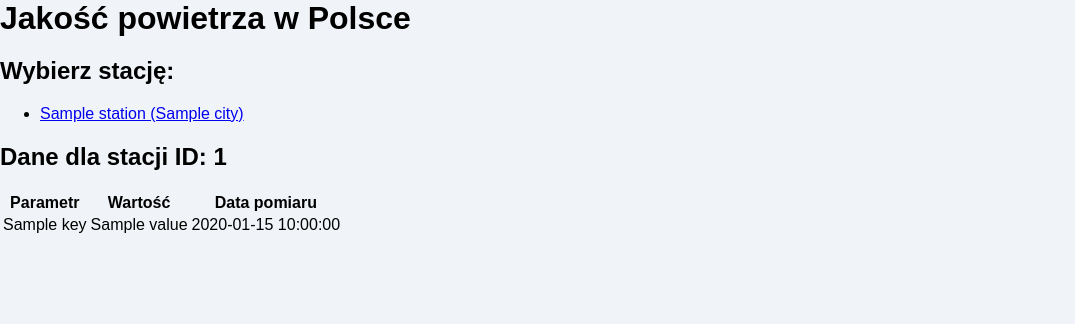
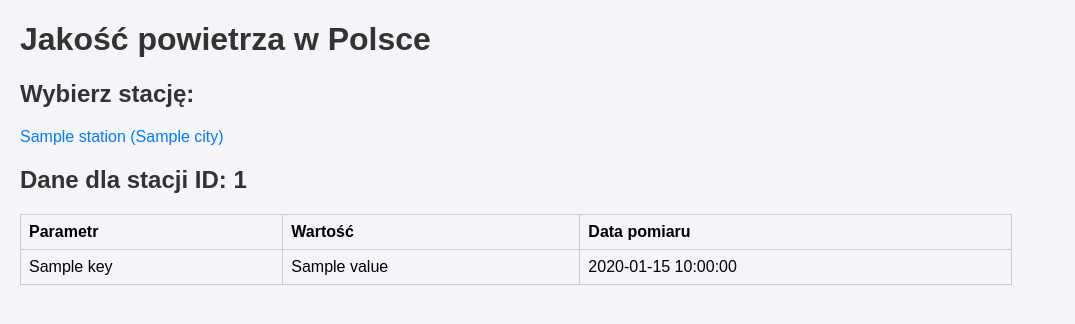
Before and after one commit to BezFantazji/projekt_geoinformatyczny2, a Flask app: template templates/index.html in a window 1280 px wide. Shown: the top 324 px of the page, without its empty margins (0-1075 px from the left). Run offline with Flask 3, Linux system fonts and the light colour scheme; the template is opened without the code that fills it: most values are stand-ins (such as "Sample title", 1, 10 or a date in 2020).

Commit message:
Refactor CSS styles for layout and appearance
Updated styles for body, headers, lists, and tables.

```diff
--- a/static/style.css
+++ b/static/style.css
@@ -1,56 +1,42 @@
 body {
-    font-family: 'Arial', sans-serif;
-    background-color: #f0f4f8;
-    margin: 0;
+    font-family: Arial, sans-serif;
+    background-color: #f4f4f9;
+    margin: 20px;
+}
+
+h1, h2 {
+    color: #333;
+}
+
+ul {
+    list-style: none;
     padding: 0;
 }
 
-header {
-    background-color: #4a90e2;
-    color: white;
-    padding: 1rem;
-    text-align: center;
+ul li {
+    margin: 5px 0;
 }
 
-h1 {
-    margin: 0;
-    font-size: 2rem;
+ul li a {
+    text-decoration: none;
+    color: #007bff;
 }
 
-main {
-    padding: 2rem;
+ul li a:hover {
+    text-decoration: underline;
 }
 
-.stations {
-    display: grid;
-    grid-template-columns: repeat(auto-fill, minmax(280px, 1fr));
-    gap: 1.5rem;
+table {
+    border-collapse: collapse;
+    width: 80%;
+    margin-top: 20px;
 }
 
-.station-card {
-    background: white;
-    padding: 1rem 1.5rem;
-    border-radius: 12px;
-    box-shadow: 0 4px 8px rgba(0,0,0,0.1);
-    transition: transform 0.2s;
+table, th, td {
+    border: 1px solid #ccc;
 }
 
-.station-card:hover {
-    transform: translateY(-5px);
+th, td {
+    padding: 8px;
+    text-align: left;
 }
-
-.station-card h2 {
-    margin-top: 0;
-    font-size: 1.3rem;
-    color: #333;
-}
-
-.station-card ul {
-    padding-left: 1rem;
-    margin: 0.5rem 0 0 0;
-}
-
-.station-card li {
-    margin-bottom: 0.5rem;
-    font-size: 0.95rem;
-}
```
